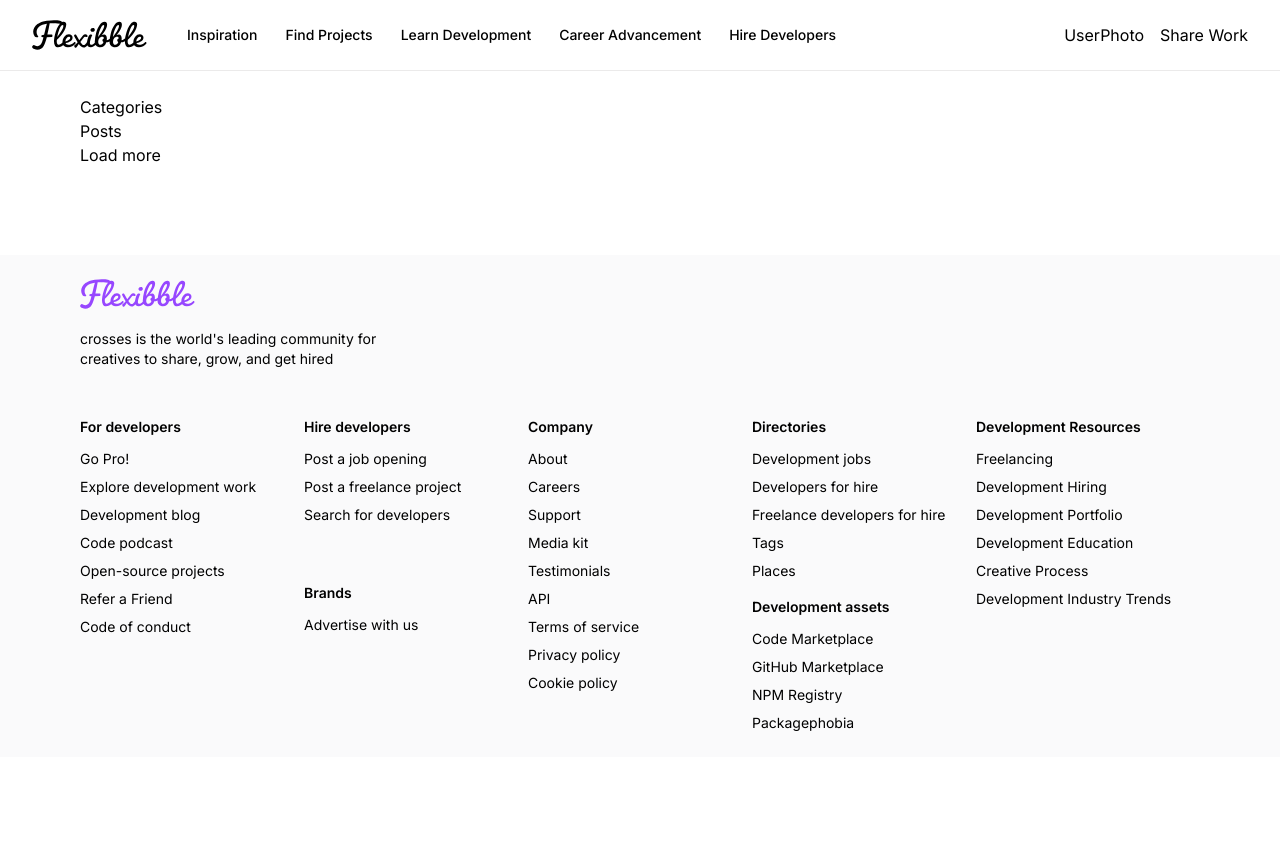
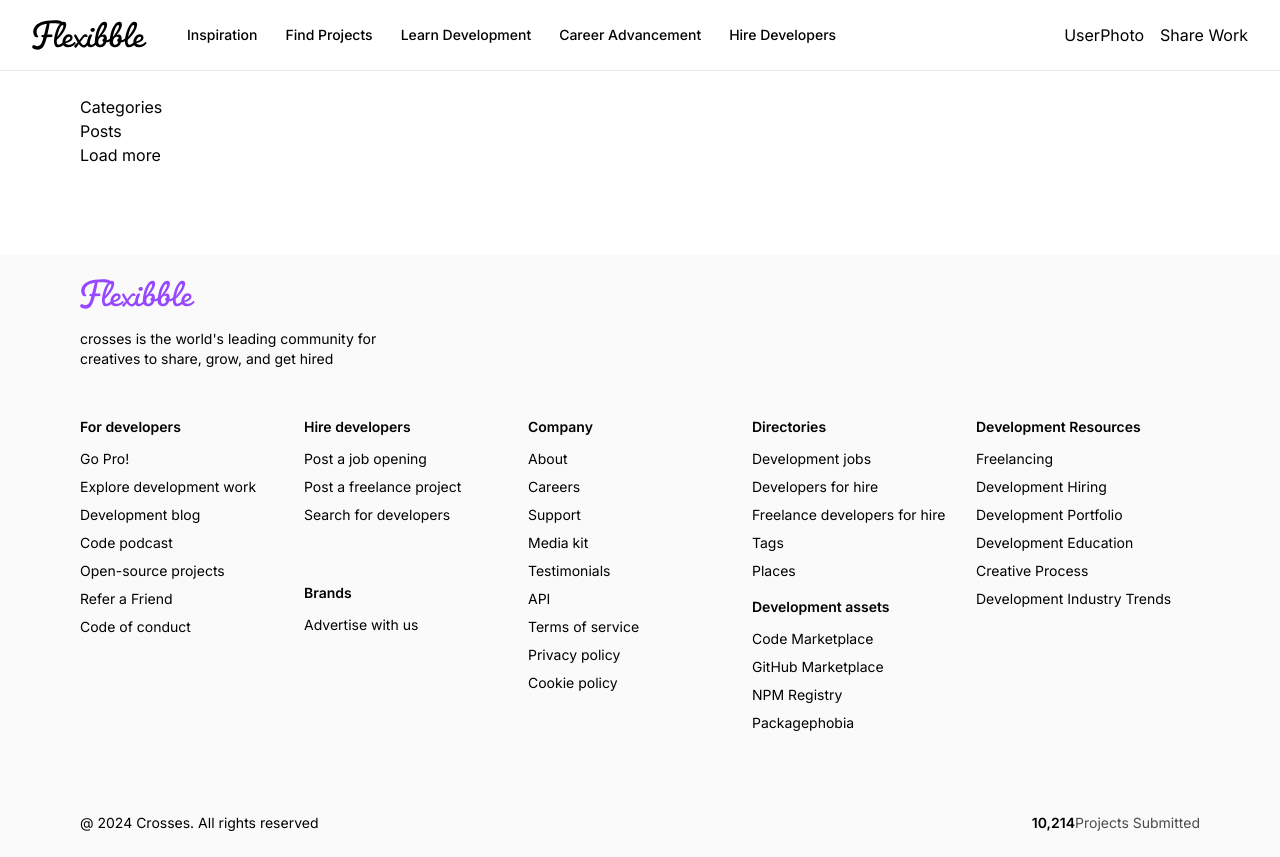
Before and after one commit to Emmanuel-Ingwe/crossesfulstck, a Next.js app: page / in a window 1280 px wide. Before the commit the page ends 800 px from the top, so only its background shows below. Built offline with nearby package versions, Linux system fonts and the light colour scheme.

Commit message:
finish:: nav && footer frm layouts

```diff
--- a/components/Footer/index.tsx
+++ b/components/Footer/index.tsx
@@ -46,6 +46,14 @@
                 <FooterColumn title={footerLinks[6].title} links={footerLinks[6].links} />
             </div>
         </div>
+
+        <div className="flexBetween footer_copyright">
+            <p>@ 2024 Crosses. All rights reserved</p>
+            <p className="text-gray">
+                <span className="text-black font-semibold">10,214</span>
+                Projects Submitted
+            </p>
+        </div>
     </footer>
   )
 }
```
